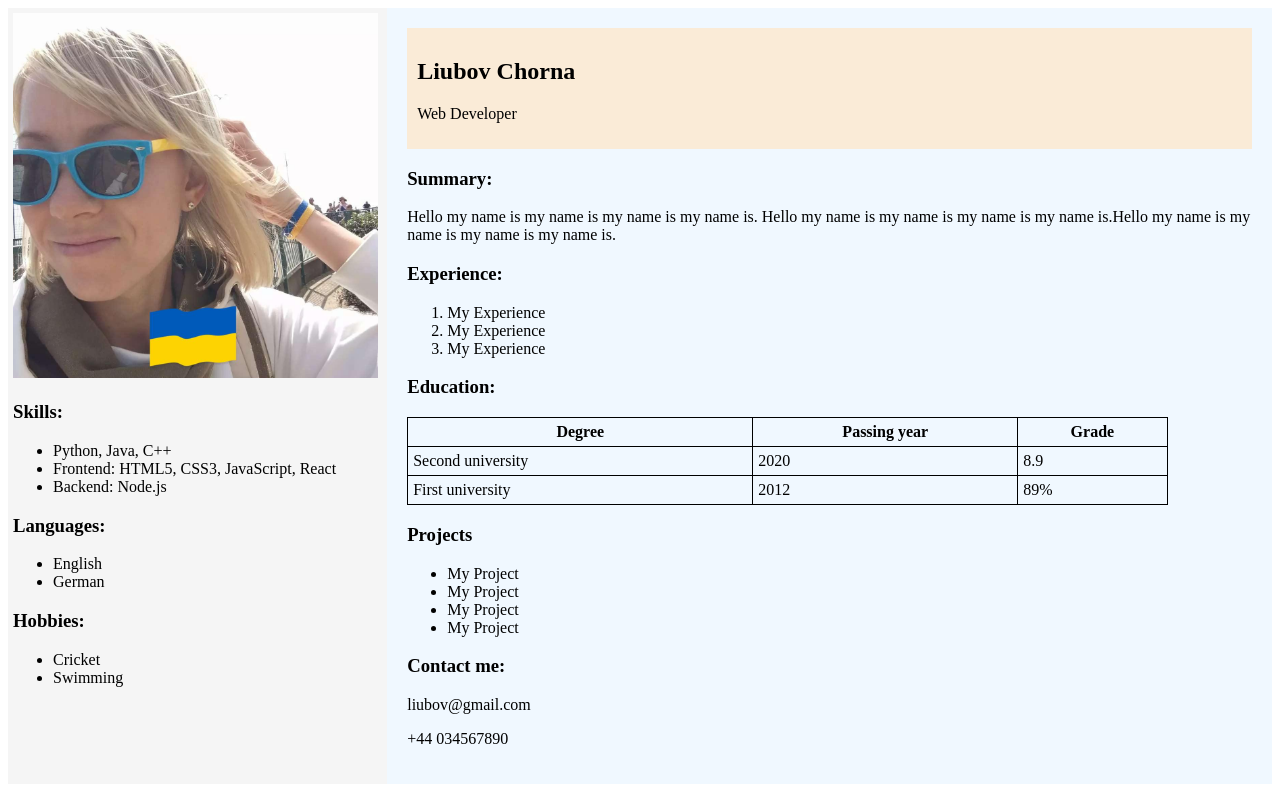
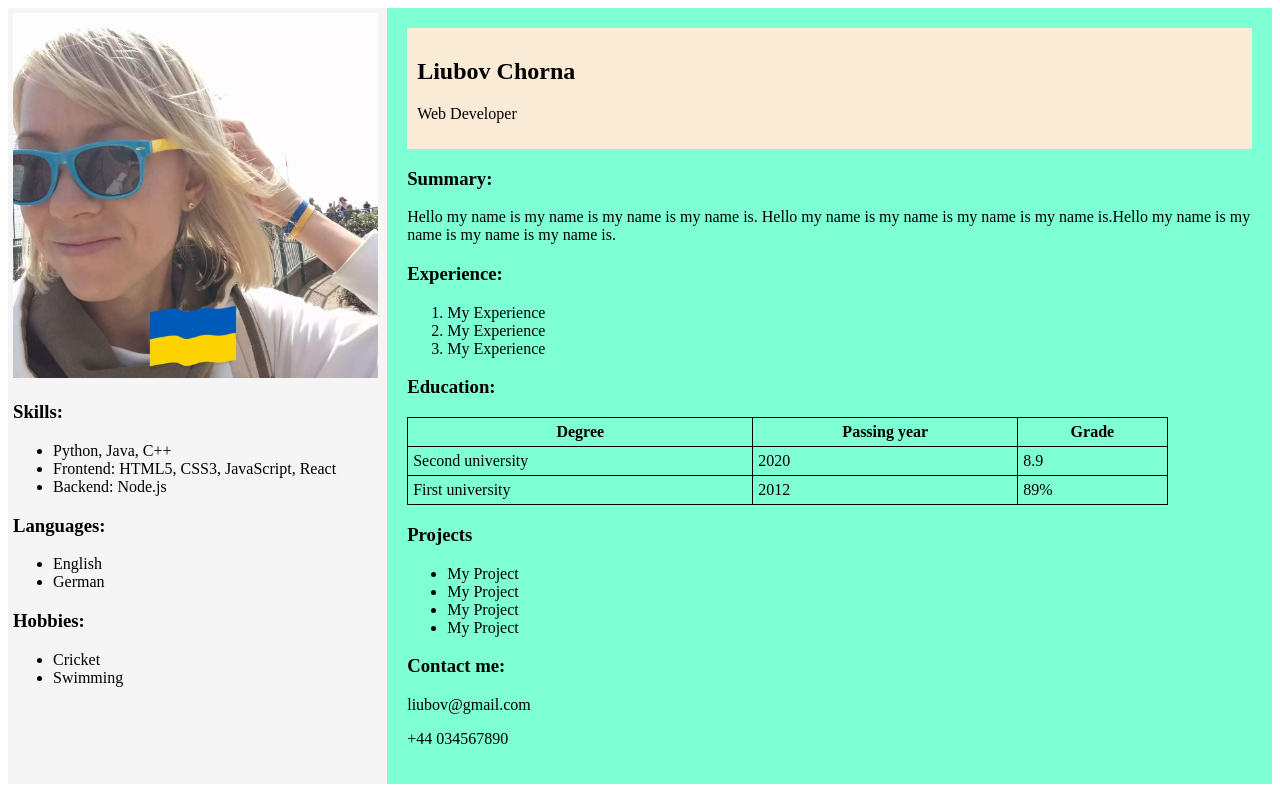
Before and after one commit to Lchorna/Homework-repo, a plain HTML site: page Index.html in a window 1280 px wide. Drawn offline with Linux system fonts and the light colour scheme.

Commit message:
new colour

```diff
--- a/resume.css
+++ b/resume.css
@@ -17,7 +17,7 @@
 
 .right{
     position: initial;
-    background-color: aliceblue;
+    background-color: aquamarine;
     padding: 20px;
 }
 
```
